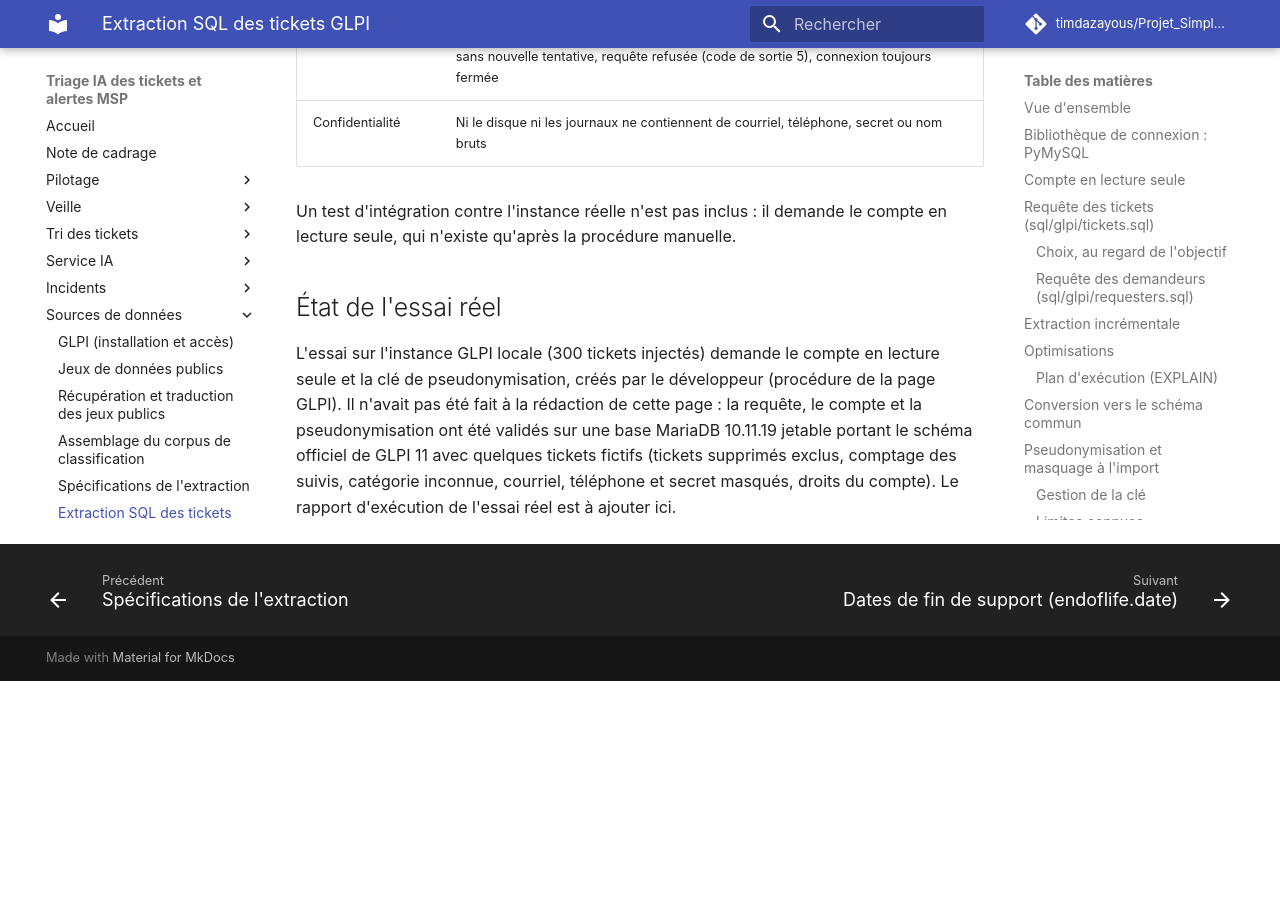
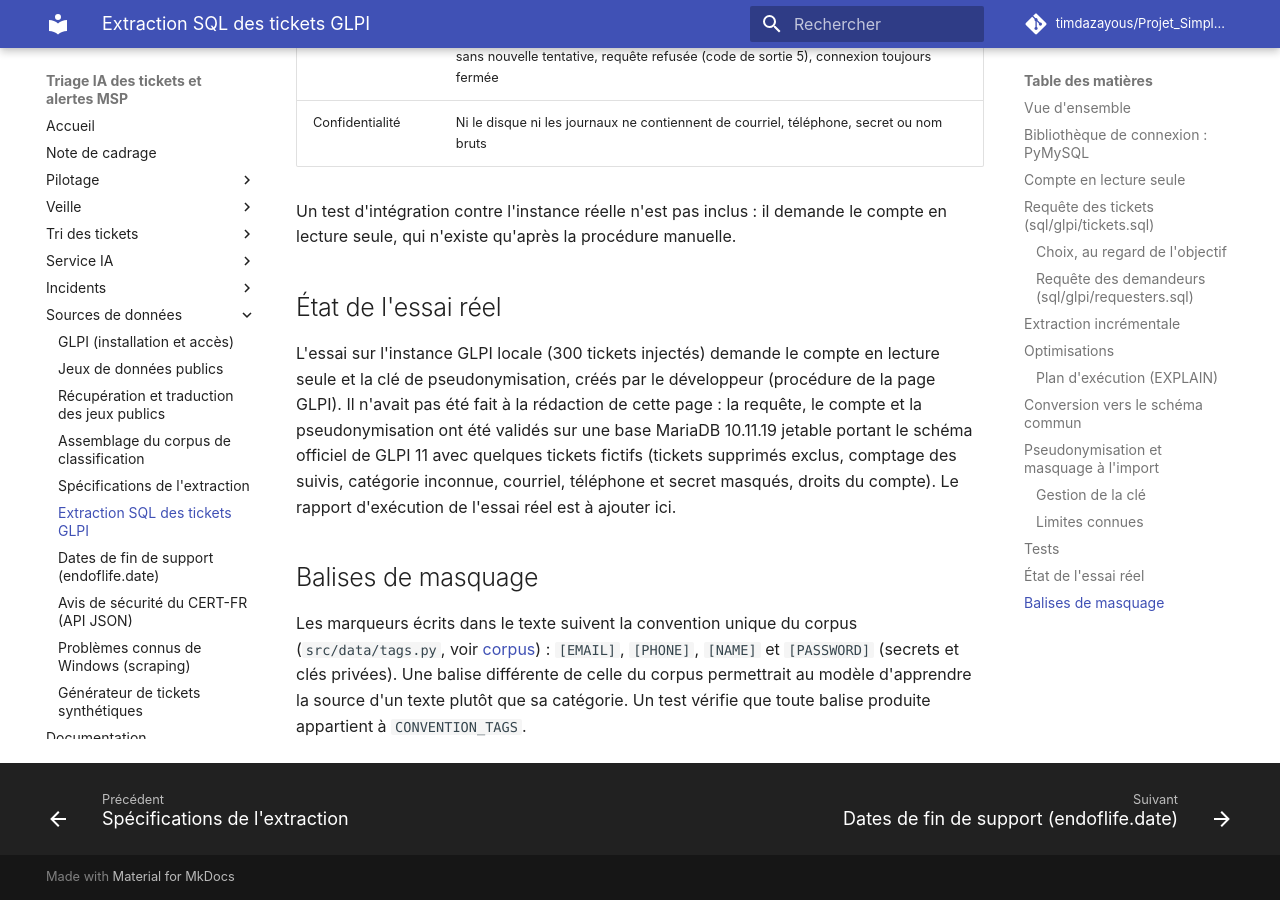
Before and after one commit to timdazayous/Projet_Simplon_FIN_ETUDES, an MkDocs documentation site: the page built from docs/donnees/glpi-extraction-sql.md, in a window 1280 px wide and 900 px high, scrolled down 8986 px. Built offline with MkDocs 1.6.1 and Material for MkDocs 9.7.7, drawn with Linux system fonts in a browser that asks for light colours; comment, search, counter and statistics services are not loaded; before the commit the page ends 9667 px from its top, so only the background shows below that; some of the changed text lies outside the part shown.

Commit message:
Balises de masquage alignées sur la convention du corpus (#53)
[TELEPHONE] devient [PHONE], [PERSONNE] devient [NAME], [SECRET] et
[CLE_PRIVEE] deviennent [PASSWORD] (src/data/tags.py). Test : toute balise
produite appartient à CONVENTION_TAGS. Documentation mise à jour.

Co-Authored-By: Claude Sonnet 5.5 <noreply@anthropic.com>

```diff
--- a/docs/donnees/glpi-extraction-sql.md
+++ b/docs/donnees/glpi-extraction-sql.md
@@ -151,9 +151,9 @@ Aucune donnée brute n'est écrite sur disque : la conversion pseudonymise et ma
 |---|---|---|
 | Identifiant d'une personne (demandeur) | **HMAC-SHA256 à clé** (`PSEUDONYMIZATION_KEY`), tronqué à 16 caractères hexadécimaux : `person-3f9a…` | Un même demandeur garde le même pseudonyme (jointures et comptages possibles), mais on ne retrouve pas la personne sans la clé. Un simple SHA-256 serait attaquable en essayant toutes les adresses connues ; la clé secrète l'empêche. |
 | Adresses de courriel dans le texte | Remplacées par `[EMAIL]` | Donnée personnelle |
-| Numéros de téléphone (formats français et internationaux) | `[TELEPHONE]` | Donnée personnelle |
-| Noms du demandeur connus de GLPI (prénom, nom, et chacune de leurs parties de 3 lettres ou plus) | `[PERSONNE]`, sans tenir compte de la casse | Donnée personnelle |
-| Secrets : après « mot de passe », « mdp », « password », « code d'accès », « clé », « token »…, clés d'API courantes (`sk-…`, `AKIA…`, jetons GitHub et Slack, JWT), longues chaînes hexadécimales, clés privées | `[SECRET]` ou `[CLE_PRIVEE]` | Ne jamais stocker un secret collé dans un ticket |
+| Numéros de téléphone (formats français et internationaux) | `[PHONE]` | Donnée personnelle |
+| Noms du demandeur connus de GLPI (prénom, nom, et chacune de leurs parties de 3 lettres ou plus) | `[NAME]`, sans tenir compte de la casse | Donnée personnelle |
+| Secrets : après « mot de passe », « mdp », « password », « code d'accès », « clé », « token »…, clés d'API courantes (`sk-…`, `AKIA…`, jetons GitHub et Slack, JWT), longues chaînes hexadécimales, clés privées | `[PASSWORD]` | Ne jamais stocker un secret collé dans un ticket |
 
 **Placeholder fixe, pas un hachage, pour les secrets, courriels et téléphones** : remplacer un secret par son hachage permettrait de le deviner par essais. Le pseudonyme à clé est réservé aux identifiants dont on a besoin de rapprocher les occurrences.
 
@@ -189,3 +189,7 @@ Un test d'intégration contre l'instance réelle n'est pas inclus : il demande l
 ## État de l'essai réel
 
 L'essai sur l'instance GLPI locale (300 tickets injectés) demande le compte en lecture seule et la clé de pseudonymisation, créés par le développeur (procédure de la page GLPI). Il n'avait pas été fait à la rédaction de cette page : la requête, le compte et la pseudonymisation ont été validés sur une base MariaDB 10.11.19 jetable portant le schéma officiel de GLPI 11 avec quelques tickets fictifs (tickets supprimés exclus, comptage des suivis, catégorie inconnue, courriel, téléphone et secret masqués, droits du compte). Le rapport d'exécution de l'essai réel est à ajouter ici.
+
+## Balises de masquage
+
+Les marqueurs écrits dans le texte suivent la convention unique du corpus (`src/data/tags.py`, voir [corpus](corpus.md)) : `[EMAIL]`, `[PHONE]`, `[NAME]` et `[PASSWORD]` (secrets et clés privées). Une balise différente de celle du corpus permettrait au modèle d'apprendre la source d'un texte plutôt que sa catégorie. Un test vérifie que toute balise produite appartient à `CONVENTION_TAGS`.
```
Also changed, not shown: 2 other files.
